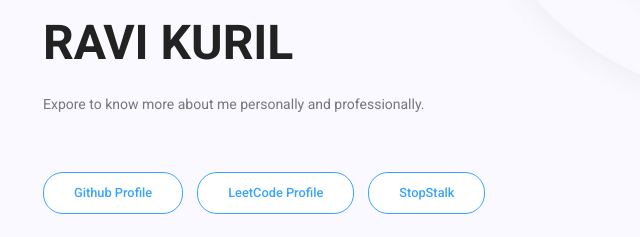
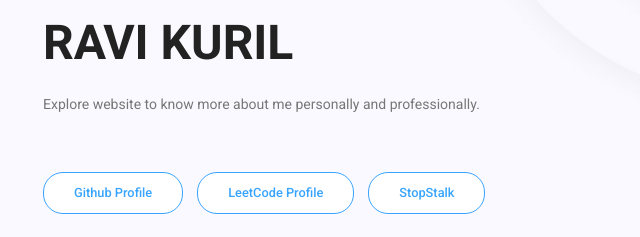
Before and after one commit to ravikuril/ravikuril.github.io, a plain HTML site: page index.html in a window 1280 px wide. Shown: the part 196-433 px from the top of the page, 612-1252 px from the left. Drawn offline with Linux system fonts and the light colour scheme; some packages are replaced by stand-ins of ours.

Commit message:
Update index.html

```diff
--- a/index.html
+++ b/index.html
@@ -77,7 +77,7 @@
 							<div class="banner_content">
 								<h5>This is me</h5>
 								<h2>RAVI KURIL</h2>
-								<p>Expore to know more about me personally and professionally.</p>
+								<p>Explore website to know more about me personally and professionally.</p>
 							    <div class="button-group-area mt-10">
 							        <a href="https://github.com/ravikuril" class="genric-btn info-border circle">Github Profile</a>
 									<a href="https://leetcode.com/kumar_kuril/" class="genric-btn info-border circle">LeetCode Profile</a>
```
